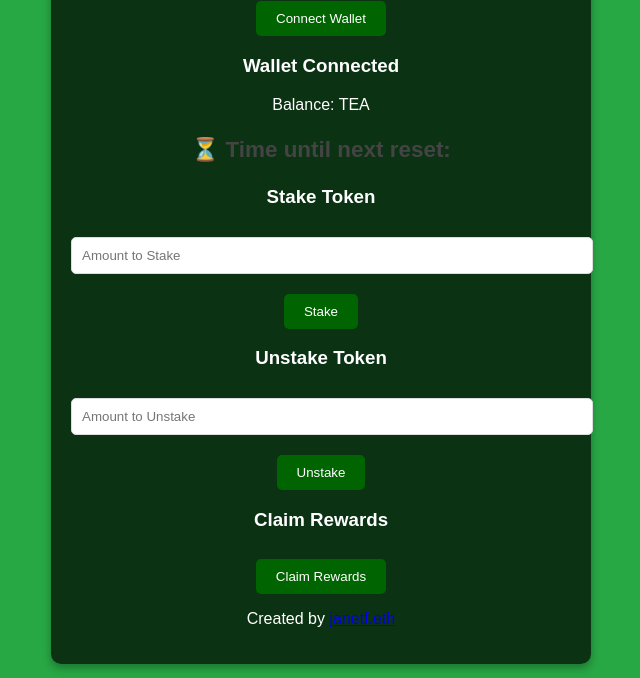
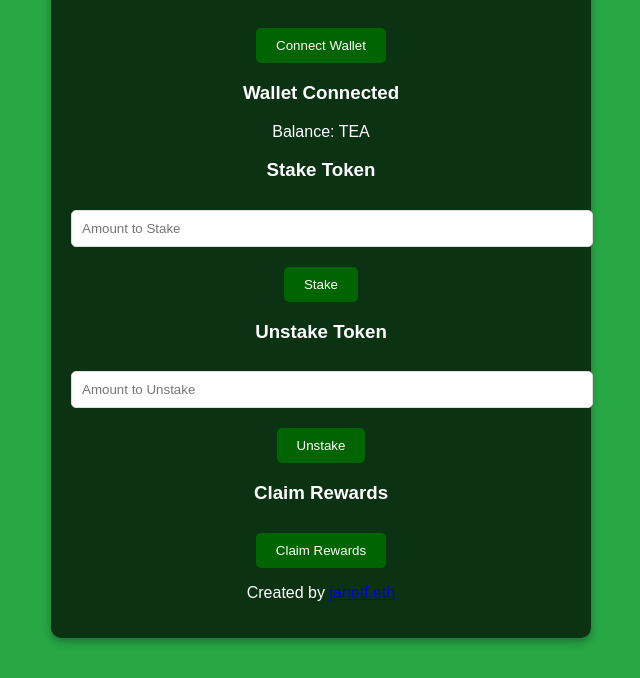
Before and after one commit to rzamlna/stakingtea, a plain HTML site: page index.html in a window 1280 px wide. Shown: the part 122-800 px from the top of the page, without its empty margins (319-959 px from the left). Drawn offline with Linux system fonts and the light colour scheme.

Commit message:
Update index.html

```diff
--- a/index.html
+++ b/index.html
@@ -16,11 +16,6 @@
             <h3>Wallet Connected</h3>
             <p id="walletAddress"></p>
             <p>Balance: <span id="balance"></span> TEA</p>
-        </div>
-
-        <div id="countdownTimer" class="countdown-timer">
-            <h3>⏳ Time until next reset:</h3>
-            <p id="timer"></p>
         </div>
 
         <div id="stakingSection" class="staking-section">
```
